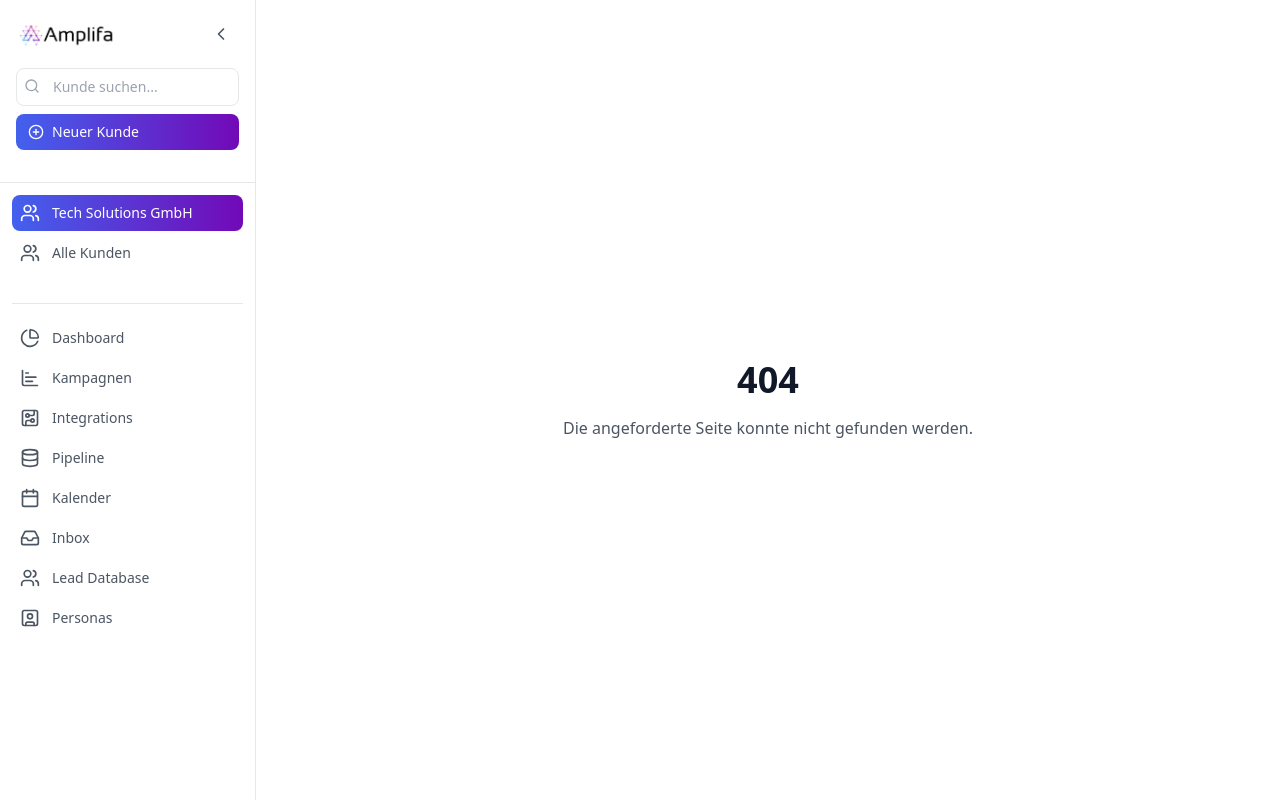
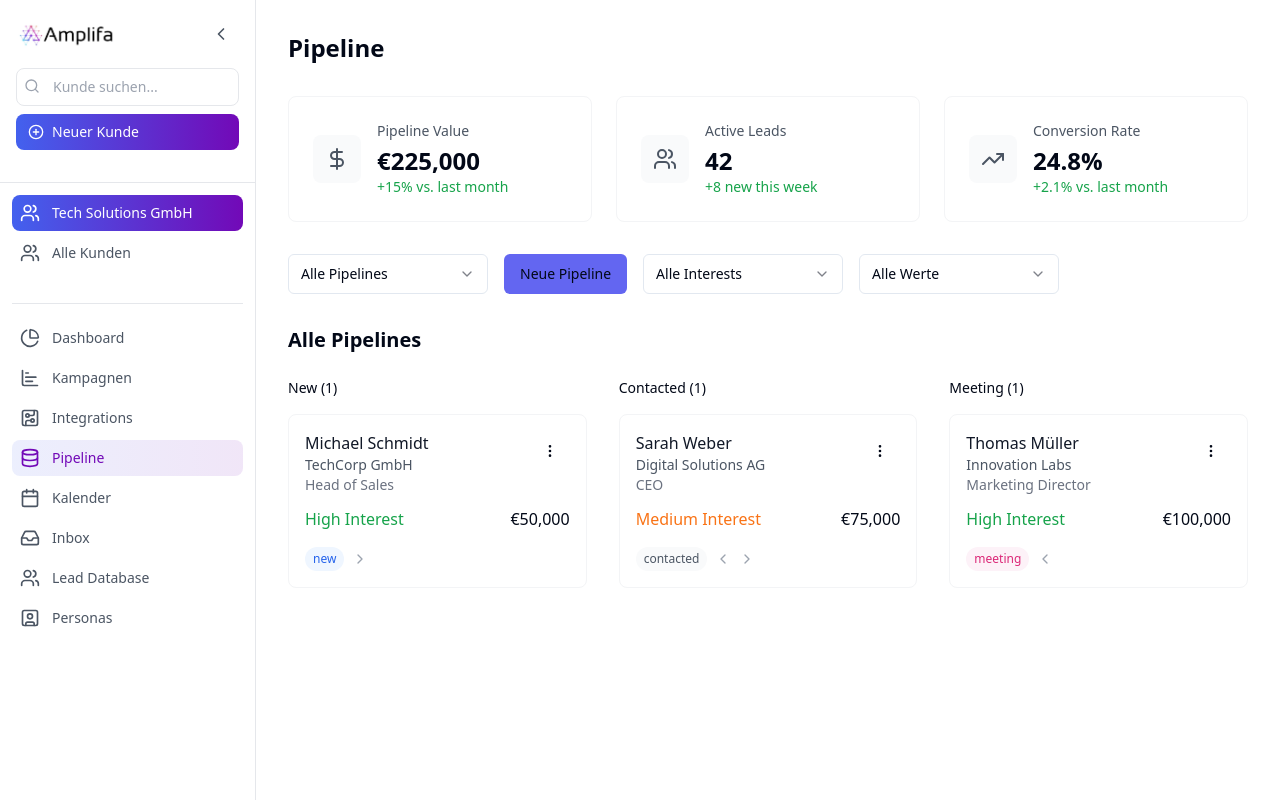
Before and after one commit to afilipiak25/agency-insight-portal, a React (Vite) app: page /pipeline in a window 1280 px wide. Before the commit this address had no page. Built offline with nearby package versions, Linux system fonts and the light colour scheme.

Commit message:
Add Pipeline Page
Adds a new page for the pipeline, accessible via the sidebar.  No specific implementation details are included in this commit.

```diff
--- a/src/App.tsx
+++ b/src/App.tsx
@@ -9,6 +9,7 @@ import AllClients from "./pages/AllClients";
 import NotFound from "./pages/NotFound";
 import Campaigns from "./pages/Campaigns";
 import Integrations from "./pages/Integrations";
+import Pipeline from "./pages/Pipeline";
 
 const queryClient = new QueryClient();
 
@@ -23,6 +24,7 @@ const App = () => (
           <Route path="/clients" element={<AllClients />} />
           <Route path="/campaigns" element={<Campaigns />} />
           <Route path="/integrations" element={<Integrations />} />
+          <Route path="/pipeline" element={<Pipeline />} />
           <Route path="*" element={<NotFound />} />
         </Routes>
       </BrowserRouter>
--- a/src/components/Sidebar.tsx
+++ b/src/components/Sidebar.tsx
@@ -22,7 +22,7 @@ const navItems = [
   { icon: PieChart, label: 'Dashboard', path: '/' },
   { icon: BarChartHorizontal, label: 'Kampagnen', path: '/campaigns' },
   { icon: CircuitBoard, label: 'Integrations', path: '/integrations' },
-  { icon: Database, label: 'Pipeline' },
+  { icon: Database, label: 'Pipeline', path: '/pipeline' },
   { icon: Calendar, label: 'Kalender' },
   { icon: Inbox, label: 'Inbox' },
   { icon: Users, label: 'Lead Database' },
--- /dev/null
+++ b/src/pages/Pipeline.tsx
@@ -0,0 +1,223 @@
+
+import { Layout } from "@/components/Layout";
+import { Button } from "@/components/ui/button";
+import { DollarSign, Users, TrendingUp, MoreVertical, ChevronRight, ChevronLeft } from "lucide-react";
+import {
+  DropdownMenu,
+  DropdownMenuContent,
+  DropdownMenuItem,
+  DropdownMenuTrigger,
+} from "@/components/ui/dropdown-menu";
+import {
+  Select,
+  SelectContent,
+  SelectItem,
+  SelectTrigger,
+  SelectValue,
+} from "@/components/ui/select";
+
+interface PipelineCardProps {
+  name: string;
+  company: string;
+  position: string;
+  interest: "High Interest" | "Medium Interest";
+  value: number;
+  status: "new" | "contacted" | "meeting";
+}
+
+const PipelineCard = ({ name, company, position, interest, value, status }: PipelineCardProps) => {
+  const getInterestColor = (interest: string) => {
+    return interest === "High Interest" ? "text-green-600" : "text-orange-500";
+  };
+
+  const getStatusBadgeStyle = (status: string) => {
+    switch (status) {
+      case "new":
+        return "bg-blue-50 text-blue-600";
+      case "contacted":
+        return "bg-gray-50 text-gray-600";
+      case "meeting":
+        return "bg-pink-50 text-pink-600";
+      default:
+        return "bg-gray-50 text-gray-600";
+    }
+  };
+
+  return (
+    <div className="bg-white p-4 rounded-lg border border-gray-100 hover:shadow-md transition-shadow">
+      <div className="flex justify-between items-start mb-3">
+        <div>
+          <h3 className="font-medium text-gray-900">{name}</h3>
+          <p className="text-sm text-gray-600">{company}</p>
+          <p className="text-sm text-gray-500">{position}</p>
+        </div>
+        <DropdownMenu>
+          <DropdownMenuTrigger asChild>
+            <Button variant="ghost" size="icon">
+              <MoreVertical className="h-4 w-4" />
+            </Button>
+          </DropdownMenuTrigger>
+          <DropdownMenuContent>
+            <DropdownMenuItem>Bearbeiten</DropdownMenuItem>
+            <DropdownMenuItem>Löschen</DropdownMenuItem>
+          </DropdownMenuContent>
+        </DropdownMenu>
+      </div>
+      <div className="flex justify-between items-center">
+        <span className={getInterestColor(interest)}>{interest}</span>
+        <span className="font-medium">€{value.toLocaleString()}</span>
+      </div>
+      <div className="mt-4 flex items-center gap-2">
+        <span className={`text-xs px-2 py-1 rounded-full ${getStatusBadgeStyle(status)}`}>
+          {status}
+        </span>
+        {status !== "new" && <ChevronLeft className="w-4 h-4 text-gray-400" />}
+        {status !== "meeting" && <ChevronRight className="w-4 h-4 text-gray-400" />}
+      </div>
+    </div>
+  );
+};
+
+const MetricCard = ({ icon: Icon, label, value, change }: {
+  icon: React.ElementType;
+  label: string;
+  value: string;
+  change: string;
+}) => (
+  <div className="bg-white p-6 rounded-lg border border-gray-100">
+    <div className="flex items-center gap-4">
+      <div className="p-3 rounded-lg bg-gray-50">
+        <Icon className="w-6 h-6 text-gray-600" />
+      </div>
+      <div>
+        <h3 className="text-sm text-gray-600 mb-1">{label}</h3>
+        <p className="text-2xl font-semibold">{value}</p>
+        <p className="text-sm text-green-600">{change}</p>
+      </div>
+    </div>
+  </div>
+);
+
+const Pipeline = () => {
+  return (
+    <Layout>
+      <div className="p-8 max-w-7xl mx-auto">
+        <div className="mb-8">
+          <h1 className="text-2xl font-semibold mb-8">Pipeline</h1>
+
+          <div className="grid grid-cols-1 md:grid-cols-3 gap-6 mb-8">
+            <MetricCard
+              icon={DollarSign}
+              label="Pipeline Value"
+              value="€225,000"
+              change="+15% vs. last month"
+            />
+            <MetricCard
+              icon={Users}
+              label="Active Leads"
+              value="42"
+              change="+8 new this week"
+            />
+            <MetricCard
+              icon={TrendingUp}
+              label="Conversion Rate"
+              value="24.8%"
+              change="+2.1% vs. last month"
+            />
+          </div>
+
+          <div className="flex items-center gap-4 mb-8">
+            <Select defaultValue="all">
+              <SelectTrigger className="w-[200px]">
+                <SelectValue placeholder="Alle Pipelines" />
+              </SelectTrigger>
+              <SelectContent>
+                <SelectItem value="all">Alle Pipelines</SelectItem>
+                <SelectItem value="sales">Sales Pipeline</SelectItem>
+                <SelectItem value="marketing">Marketing Pipeline</SelectItem>
+              </SelectContent>
+            </Select>
+
+            <Button className="gap-2">
+              Neue Pipeline
+            </Button>
+
+            <Select defaultValue="all-interests">
+              <SelectTrigger className="w-[200px]">
+                <SelectValue placeholder="Alle Interests" />
+              </SelectTrigger>
+              <SelectContent>
+                <SelectItem value="all-interests">Alle Interests</SelectItem>
+                <SelectItem value="high">High Interest</SelectItem>
+                <SelectItem value="medium">Medium Interest</SelectItem>
+              </SelectContent>
+            </Select>
+
+            <Select defaultValue="all-values">
+              <SelectTrigger className="w-[200px]">
+                <SelectValue placeholder="Alle Werte" />
+              </SelectTrigger>
+              <SelectContent>
+                <SelectItem value="all-values">Alle Werte</SelectItem>
+                <SelectItem value="high">Hohe Werte</SelectItem>
+                <SelectItem value="medium">Mittlere Werte</SelectItem>
+              </SelectContent>
+            </Select>
+          </div>
+        </div>
+
+        <div>
+          <h2 className="text-xl font-semibold mb-6">Alle Pipelines</h2>
+          <div className="grid grid-cols-1 md:grid-cols-3 gap-8">
+            {/* New Column */}
+            <div>
+              <h3 className="text-sm font-medium mb-4">New (1)</h3>
+              <div className="space-y-4">
+                <PipelineCard
+                  name="Michael Schmidt"
+                  company="TechCorp GmbH"
+                  position="Head of Sales"
+                  interest="High Interest"
+                  value={50000}
+                  status="new"
+                />
+              </div>
+            </div>
+
+            {/* Contacted Column */}
+            <div>
+              <h3 className="text-sm font-medium mb-4">Contacted (1)</h3>
+              <div className="space-y-4">
+                <PipelineCard
+                  name="Sarah Weber"
+                  company="Digital Solutions AG"
+                  position="CEO"
+                  interest="Medium Interest"
+                  value={75000}
+                  status="contacted"
+                />
+              </div>
+            </div>
+
+            {/* Meeting Column */}
+            <div>
+              <h3 className="text-sm font-medium mb-4">Meeting (1)</h3>
+              <div className="space-y-4">
+                <PipelineCard
+                  name="Thomas Müller"
+                  company="Innovation Labs"
+                  position="Marketing Director"
+                  interest="High Interest"
+                  value={100000}
+                  status="meeting"
+                />
+              </div>
+            </div>
+          </div>
+        </div>
+      </div>
+    </Layout>
+  );
+};
+
+export default Pipeline;
```
